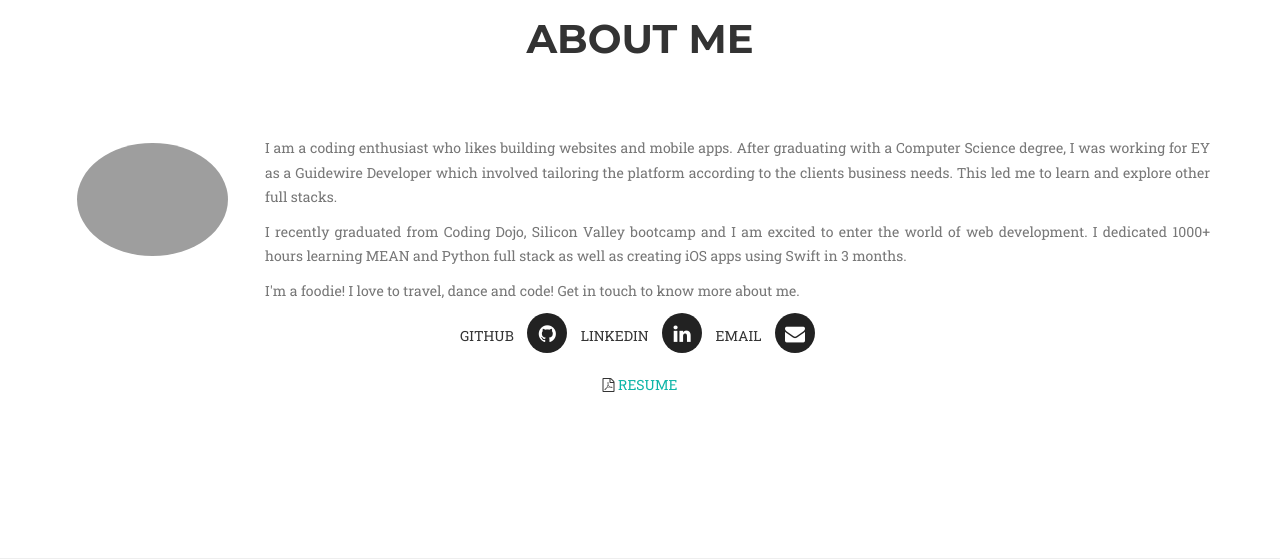
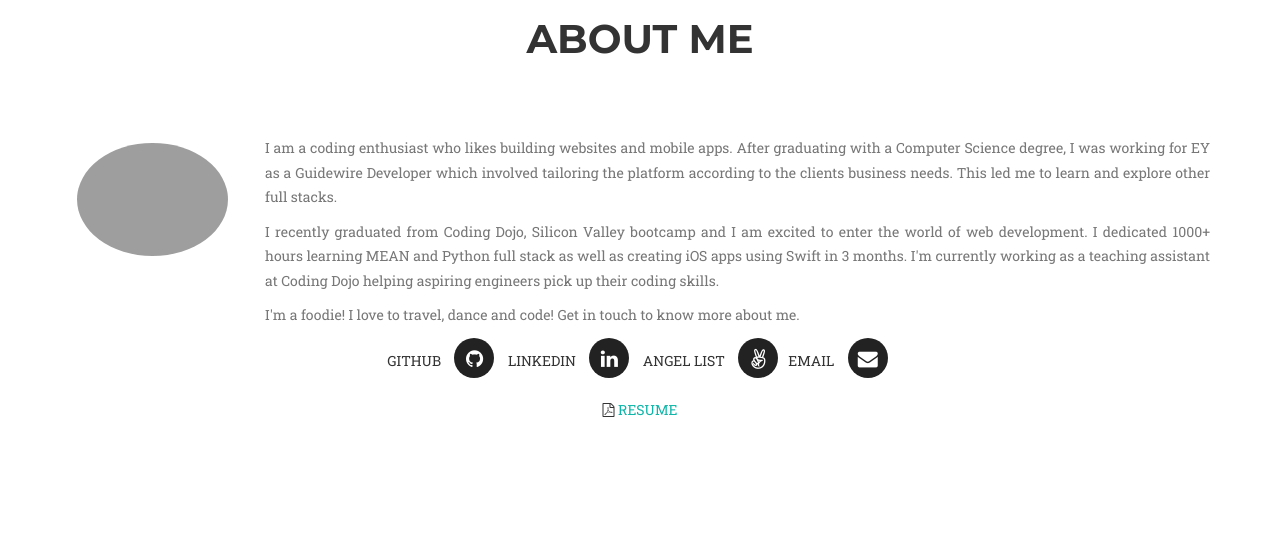
Before and after one commit to kavyanagaraj/Kavya_Portfolio, a Node server app: page / in a window 1280 px wide. Shown: the part 823-1382 px from the top of the page. Run offline with Node 20, Linux system fonts and the light colour scheme; some libraries are stand-ins or nearby versions; some web fonts are replaced; grey boxes are pictures that could not be loaded.

Commit message:
Added angel-list and TA in description

```diff
--- a/views/index.ejs
+++ b/views/index.ejs
@@ -95,7 +95,7 @@
                           business needs. This led me to learn and explore other full stacks.</p>
 
                         <p class="text-muted">I recently graduated from Coding Dojo, Silicon Valley bootcamp and I am excited to enter the world of web development. I dedicated 1000+ hours learning MEAN and Python
-                            full stack as well as creating iOS apps using Swift in 3 months.</p>
+                            full stack as well as creating iOS apps using Swift in 3 months. I'm currently working as a teaching assistant at Coding Dojo helping aspiring engineers pick up their coding skills.</p>
 
                         <p class="text-muted">I'm a foodie! I love to travel, dance and code! Get in touch to know more about me.</p>
                       </div>
@@ -108,6 +108,8 @@
                           <li>LINKEDIN</li>
                           <li><a href="https://www.linkedin.com/in/kavya-nagaraj/" target="_blank"><i class="fa fa-linkedin"></i></a>
                           </li>
+                          <li>ANGEL LIST</li>
+                          <li><a href="https://angel.co/kavya-nagaraj-4" target="_blank"><i class="fa fa-angellist"></i></a>
                           <li>EMAIL</li>
                           <li><a href="mailto:knkavyanagaraj@gmail.com"><i class="fa fa-envelope"></i></a></li>
                       </ul>
```
